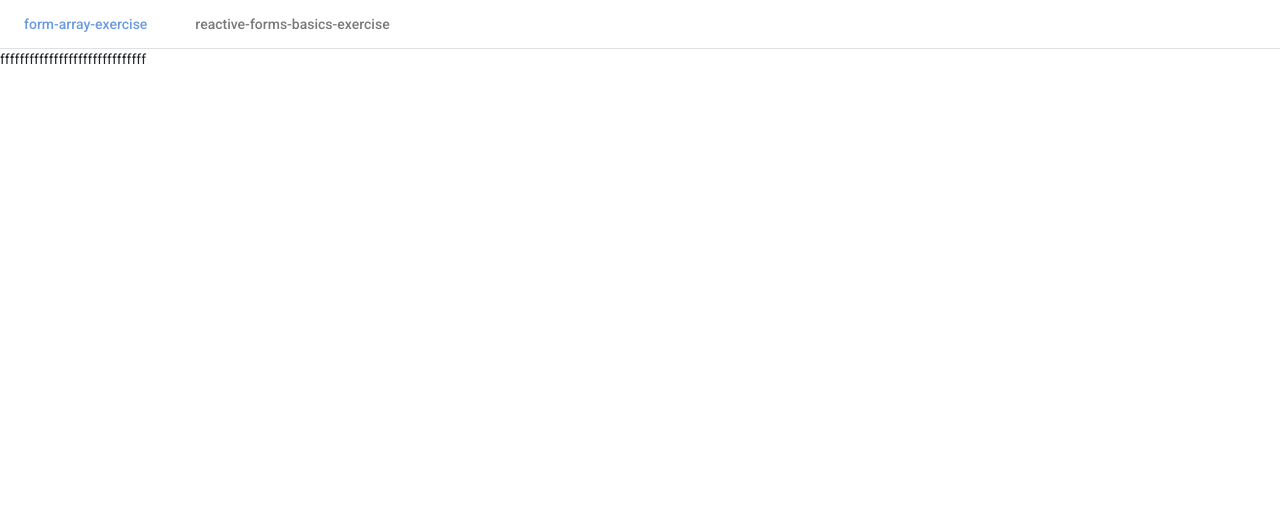
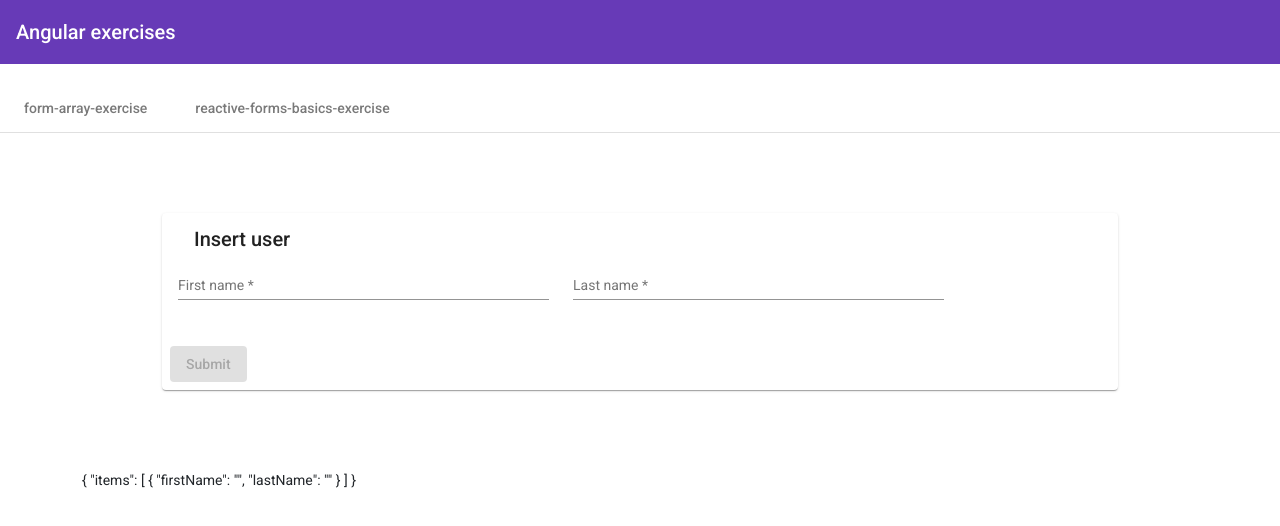
Before and after one commit to giacomodibiagio/angular-exercises, an Angular app: page /form-array-exercise in a window 1280 px wide. Shown: the top 526 px of the page. Built offline with nearby package versions, Linux system fonts and the light colour scheme.

Commit message:
aggiunto esercizio form array

```diff
--- a/package.json
+++ b/package.json
@@ -21,6 +21,7 @@
     "@angular/platform-browser-dynamic": "~13.3.0",
     "@angular/router": "~13.3.0",
     "bootstrap": "^5.1.3",
+    "bootstrap-icons": "^1.8.3",
     "jquery": "^3.6.0",
     "rxjs": "~7.5.0",
     "tslib": "^2.3.0",
--- a/src/app/app.component.ts
+++ b/src/app/app.component.ts
@@ -2,7 +2,10 @@ import { Component } from '@angular/core';
 
 @Component({
   selector: 'app-root',
-  template: `<app-welcome></app-welcome>`
+  template: `
+    <app-header></app-header>
+    <app-tab-nav></app-tab-nav>
+  `
 })
 export class AppComponent {
   title = 'angular-exercises';
--- a/src/app/form-array-exercise/form-array-exercise.component.ts
+++ b/src/app/form-array-exercise/form-array-exercise.component.ts
@@ -1,12 +1,95 @@
 import { Component } from '@angular/core';
+import {AbstractControl, FormArray, FormBuilder, FormGroup, Validators} from "@angular/forms";
 
 @Component({
   selector: 'app-form-array-exercise',
   template: `
-ffffffffffffffffffffffffffffff
-  `
+
+
+    <form [formGroup]="form" class="form-container">
+      <mat-card>
+        <!--header-->
+        <mat-card-header>
+          <mat-card-title>Insert user</mat-card-title>
+        </mat-card-header>
+
+        <!--content-->
+        <ng-container formArrayName="items" *ngFor="let item of items.controls; let i = index; let last = last">
+          <div [formGroupName]="i" class="form-group form-inline">
+            <div class="row">
+              <div class="col-md-5">
+                <mat-form-field class="full-width">
+                  <input formControlName="firstName" matInput placeholder="First name">
+                </mat-form-field>
+              </div>
+              <div class="col-md-5">
+                <mat-form-field class="full-width">
+                  <input  formControlName="lastName" matInput placeholder="Last name">
+                </mat-form-field>
+              </div>
+              <div class="col-md-1 icon">
+                <mat-icon (click)="addUser()" *ngIf="item?.valid && last">add_circle</mat-icon>
+              </div>
+              <div class="col-md-1 icon">
+                <mat-icon (click)="removeUser(item)" *ngIf="items.controls.length > 1">remove_circle</mat-icon>
+              </div>
+            </div>
+          </div>
+        </ng-container>
+
+        <!--buttons-->
+        <br>
+        <mat-card-actions>
+          <button (click)="submit()" [disabled]="form.invalid" mat-raised-button color="primary">Submit</button>
+        </mat-card-actions>
+      </mat-card>
+    </form>
+
+    {{form.value | json}}
+  `,
+  styles: [`
+    .full-width{
+      width: 100%;
+    }
+
+    .form-container{
+      margin: 80px;
+    }
+
+    .col-md-1.icon{
+      padding-top: 15px;
+    }
+  `]
 })
 export class FormArrayExerciseComponent {
+  form: FormGroup;
+  items: FormArray;
+
+  constructor(private fb: FormBuilder) {
+    this.form = this.fb.group({
+      items: this.fb.array([ ]) as AbstractControl
+    });
+    this.items = this.form.get('items') as FormArray;
+    this.addUser();
+  }
+
+  addUser(): void {
+    this.items.push(
+      this.fb.group({
+        firstName: ['',  Validators.required],
+        lastName: ['',  Validators.required],
+      })
+    );
+  }
+
+  removeUser(item: AbstractControl): void {
+    const index = this.items.controls.indexOf(item);
+    this.items.removeAt(index);
+  }
+
+  submit() {
+    alert('Users: ' + JSON.stringify(this.form.value.items));
+  }
 
 
 }
--- /dev/null
+++ b/src/app/header.component.ts
@@ -0,0 +1,15 @@
+import { Component, OnInit } from '@angular/core';
+
+@Component({
+  selector: 'app-header',
+  template:`
+    <mat-toolbar color="primary">
+      <span>Angular exercises</span>
+    </mat-toolbar>
+    <br>
+  `,
+})
+export class HeaderComponent {
+
+  constructor() { }
+}
--- a/src/app/reactive-forms-basics-exercise/reactive-forms-basics-exercise.component.ts
+++ b/src/app/reactive-forms-basics-exercise/reactive-forms-basics-exercise.component.ts
@@ -70,7 +70,7 @@ import {FormBuilder, Validators} from "@angular/forms";
     }
 
     .form-container{
-      margin: 100px;
+      margin: 80px;
     }
   `]
 })
--- a/src/app/welcome.component.ts
+++ b/src/app/tab-nav.component.ts
@@ -1,15 +1,17 @@
 import { Component } from '@angular/core';
 
 @Component({
-  selector: 'app-welcome',
+  selector: 'app-tab-nav',
   template: `
     <nav mat-tab-nav-bar [tabPanel]="tabPanel">
       <a mat-tab-link routerLink="/form-array-exercise" routerLinkActive="active-link">form-array-exercise</a>
       <a mat-tab-link routerLink="/reactive-forms-basics-exercise" routerLinkActive="active-link">reactive-forms-basics-exercise</a>
     </nav>
     <mat-tab-nav-panel #tabPanel>
-      <router-outlet></router-outlet>
+      <div class="container mt-5">
+        <router-outlet></router-outlet>
+      </div>
     </mat-tab-nav-panel>
   `,
 })
-export class WelcomeComponent {}
+export class TabNavComponent {}
```
Also changed, not shown: src/app/app.module.ts (+7 -3 lines), src/app/form-array-exercise/form-array-exercise.module.ts (+11 -1 lines), 1 other file (tests, documents, lock files or other folders).
